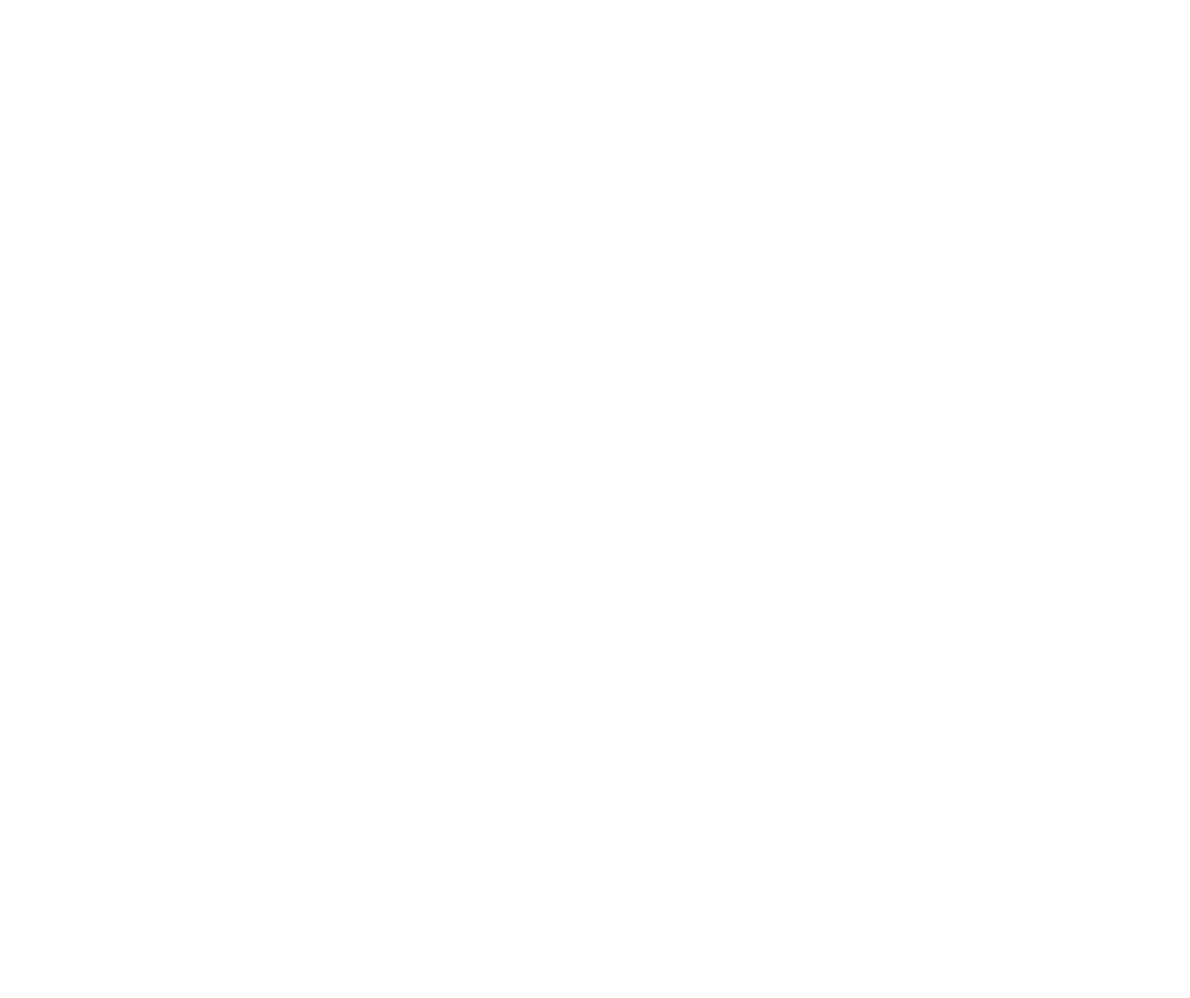
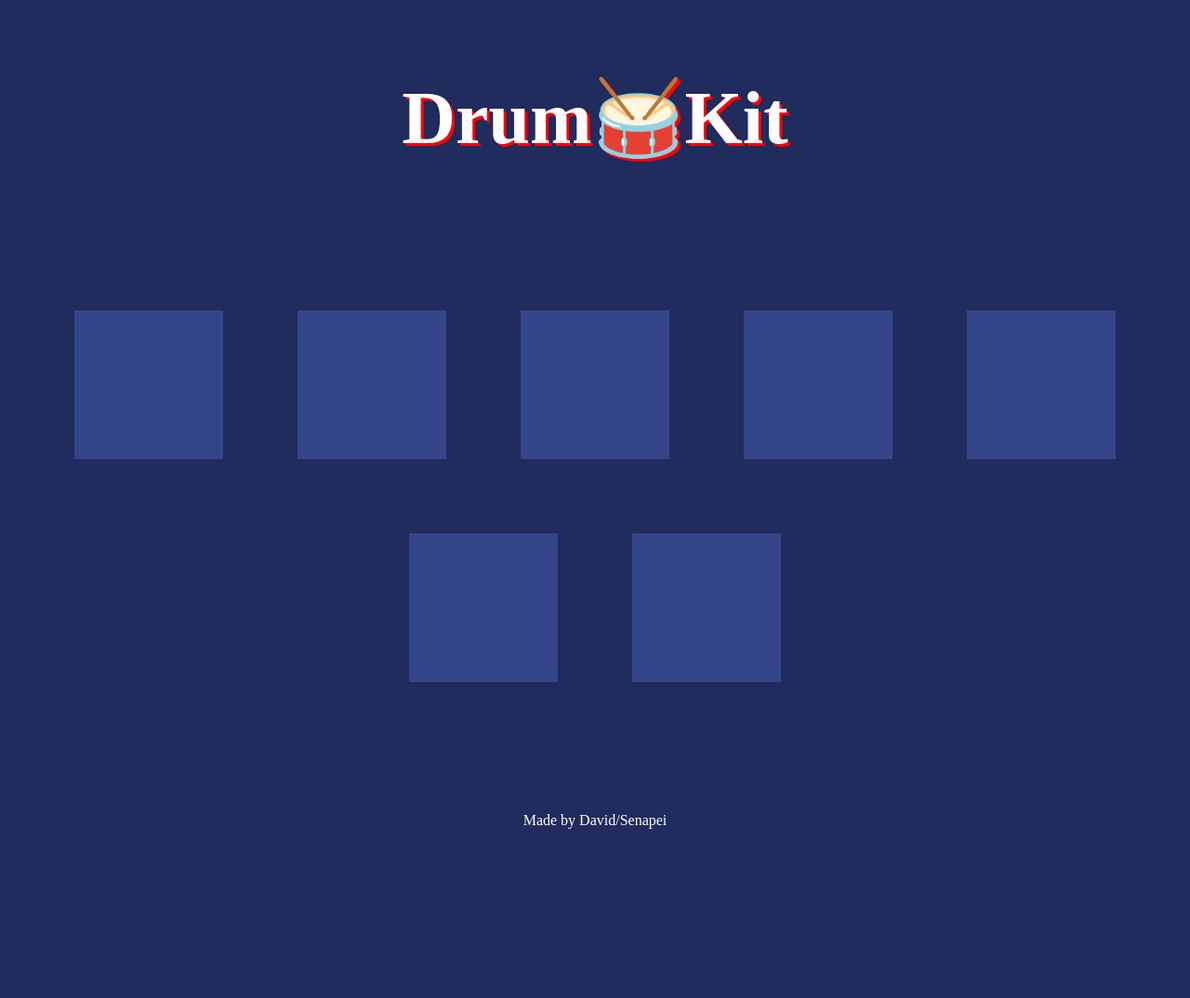
Before and after one commit to Senapei/Drum-Kit, a plain HTML site: page index.html in a window 1280 px wide. Shown: the whole page at 93% size. Before the commit the page ends 800 px from the top, so only its background shows below. Drawn offline with Linux system fonts and the light colour scheme.

Commit message:
Create layout

```diff
--- a/index.html
+++ b/index.html
@@ -6,6 +6,42 @@
     <link rel="stylesheet" href="./styles.css" />
   </head>
   <body>
+    <div class="header-container">
+      <div class="header">
+        <h1 class="header-text">Drum🥁Kit</h1>
+      </div>
+    </div>
+    <div class="content-container">
+      <div class="content">
+        <div class="drum drum-1">
+          <img src="" />
+        </div>
+        <div class="drum drum-2">
+          <img src="" />
+        </div>
+        <div class="drum drum-3">
+          <img src="" />
+        </div>
+        <div class="drum drum-4">
+          <img src="" />
+        </div>
+        <div class="drum drum-5">
+          <img src="" />
+        </div>
+        <div class="drum drum-6">
+          <img src="" />
+        </div>
+        <div class="drum drum-7">
+          <img src="" />
+        </div>
+      </div>
+    </div>
+    <div class="footer-container">
+      <div class="footer">
+        <p>Made by David/Senapei</p>
+      </div>
+    </div>
+
     <script src="./index.js"></script>
   </body>
 </html>
--- a/styles.css
+++ b/styles.css
@@ -3,3 +3,54 @@
   margin: 0;
   box-sizing: border-box;
 }
+
+body {
+  min-height: 100vh;
+  display: flex;
+  flex-direction: column;
+  background-color: rgb(32, 43, 94);
+}
+
+.header-container {
+  display: flex;
+  justify-content: center;
+  align-items: center;
+  min-height: 100px;
+}
+
+.header-text {
+  font-size: 80px;
+  color: #fff;
+  text-shadow: 3px 3px red;
+  margin: 80px 0 120px;
+}
+
+.content-container {
+  display: flex;
+  justify-content: center;
+  flex: 1;
+}
+
+.content {
+  display: flex;
+  justify-content: center;
+  flex-wrap: wrap;
+}
+
+.drum {
+  background-color: rgb(53, 69, 138);
+  width: 160px;
+  height: 160px;
+  margin: 40px;
+}
+
+.footer-container {
+  min-height: 300px;
+  display: flex;
+  justify-content: center;
+  color: #fff;
+}
+
+.footer p {
+  margin: 100px;
+}
```
